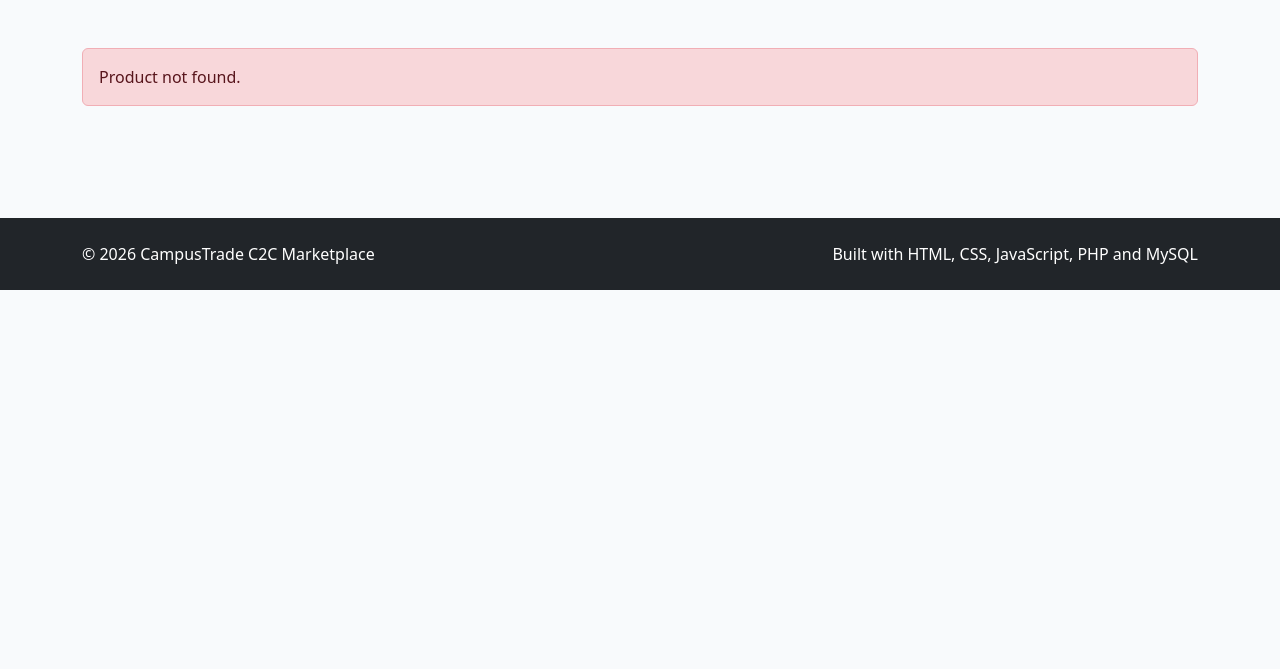
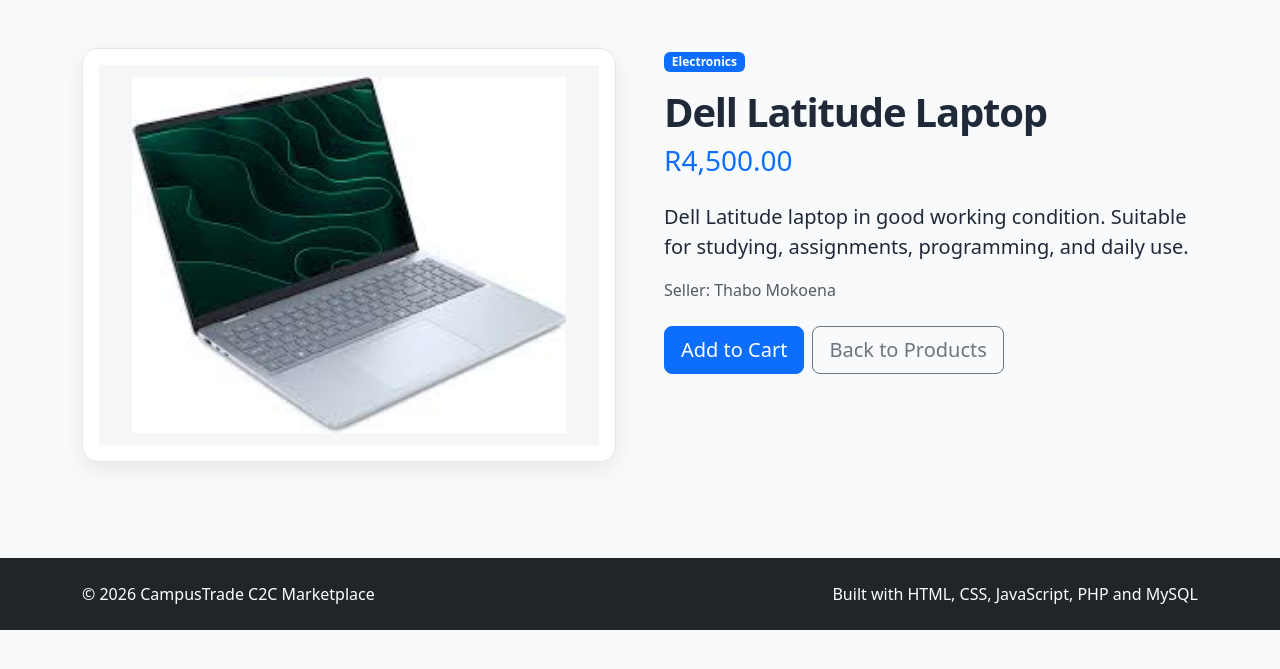
Before and after one commit to TaiwoAdigun1/campustrade-c2c-marketplace, a PHP site: page /product-details.php in a window 1280 px wide. Shown: the part 56-725 px from the top of the page. Run offline with PHP 8.4, Linux system fonts and the light colour scheme; data comes from the database, SQL or seed files in the repository.

Commit message:
product-details.php

```diff
--- a/product-details.php
+++ b/product-details.php
@@ -1,8 +1,185 @@
-<?php include 'includes/db.php'; include 'includes/header.php';
-$id = (int)($_GET['id'] ?? 0);
-$result = mysqli_query($conn, "SELECT p.*, c.category_name, u.full_name FROM products p JOIN categories c ON p.category_id=c.category_id JOIN users u ON p.seller_id=u.user_id WHERE p.product_id=$id");
-$product = mysqli_fetch_assoc($result);
-if(!$product){ echo '<div class="container py-5"><div class="alert alert-danger">Product not found.</div></div>'; include 'includes/footer.php'; exit; }
+<?php
+require_once 'includes/header.php';
+
+$id = isset($_GET['id']) ? (int)$_GET['id'] : 1;
+
+$products = [
+    1 => [
+        'name' => 'Dell Latitude Laptop',
+        'category' => 'Electronics',
+        'seller' => 'Thabo Mokoena',
+        'price' => 4500,
+        'image' => 'laptop.jpg',
+        'description' => 'Dell Latitude laptop in good working condition. Suitable for studying, assignments, programming, and daily use.'
+    ],
+    2 => [
+        'name' => 'iPhone 11 64GB',
+        'category' => 'Electronics',
+        'seller' => 'Ayesha Khan',
+        'price' => 5200,
+        'image' => 'iphone.jpg',
+        'description' => 'iPhone 11 in excellent condition. Battery health 89%. Original box included.'
+    ],
+    3 => [
+        'name' => 'Accounting Textbook',
+        'category' => 'Books',
+        'seller' => 'Lerato Phiri',
+        'price' => 350,
+        'image' => 'textbook.jpg',
+        'description' => 'Accounting textbook suitable for university students. Some highlighting inside but still in good condition.'
+    ],
+    4 => [
+        'name' => 'Nike Sneakers',
+        'category' => 'Fashion',
+        'seller' => 'Jason N.',
+        'price' => 800,
+        'image' => 'sneakers.jpg',
+        'description' => 'Nike sneakers in good condition. Comfortable and suitable for casual wear.'
+    ],
+    5 => [
+        'name' => 'Study Desk',
+        'category' => 'Furniture',
+        'seller' => 'Naledi S.',
+        'price' => 1200,
+        'image' => 'desk.jpg',
+        'description' => 'Study desk suitable for students. Strong and spacious enough for books, laptop, and stationery.'
+    ],
+    6 => [
+        'name' => 'Bluetooth Speaker',
+        'category' => 'Electronics',
+        'seller' => 'Musa D.',
+        'price' => 450,
+        'image' => 'speaker.jpg',
+        'description' => 'Portable Bluetooth speaker with clear sound and good battery life.'
+    ],
+    7 => [
+        'name' => 'Scientific Calculator',
+        'category' => 'Stationery',
+        'seller' => 'Taiwo A.',
+        'price' => 300,
+        'image' => 'calculator.jpg',
+        'description' => 'Scientific calculator suitable for university mathematics, accounting, science, and engineering modules.'
+    ],
+    8 => [
+        'name' => 'Backpack',
+        'category' => 'Fashion',
+        'seller' => 'Karabo M.',
+        'price' => 250,
+        'image' => 'backpack.jpg',
+        'description' => 'Durable backpack with enough space for books, laptop, and daily campus items.'
+    ],
+    9 => [
+        'name' => 'Microwave Oven',
+        'category' => 'Appliances',
+        'seller' => 'Sipho Z.',
+        'price' => 900,
+        'image' => 'microwave.jpg',
+        'description' => 'Microwave oven in working condition. Suitable for student accommodation or home use.'
+    ],
+    10 => [
+        'name' => 'Office Chair',
+        'category' => 'Furniture',
+        'seller' => 'Bianca L.',
+        'price' => 750,
+        'image' => 'chair.jpg',
+        'description' => 'Comfortable office chair suitable for studying or working from home.'
+    ],
+    11 => [
+        'name' => 'Hair Dryer',
+        'category' => 'Appliances',
+        'seller' => 'Amanda T.',
+        'price' => 400,
+        'image' => 'hairdryer.jpg',
+        'description' => 'Hair dryer in good condition. Works well and is easy to carry.'
+    ],
+    12 => [
+        'name' => 'Graphic Design Tablet',
+        'category' => 'Electronics',
+        'seller' => 'Ethan R.',
+        'price' => 1600,
+        'image' => 'tablet.jpg',
+        'description' => 'Graphic design tablet for drawing, editing, and creative projects.'
+    ],
+    13 => [
+        'name' => 'Medical Terminology Book',
+        'category' => 'Books',
+        'seller' => 'Palesa G.',
+        'price' => 500,
+        'image' => 'medical-book.jpg',
+        'description' => 'Medical terminology book suitable for health sciences students.'
+    ],
+    14 => [
+        'name' => 'Soccer Boots',
+        'category' => 'Sports',
+        'seller' => 'Daniel M.',
+        'price' => 650,
+        'image' => 'boots.jpg',
+        'description' => 'Soccer boots in good condition. Suitable for training and matches.'
+    ],
+    15 => [
+        'name' => 'Ring Light',
+        'category' => 'Electronics',
+        'seller' => 'Zinhle B.',
+        'price' => 550,
+        'image' => 'ringlight.jpg',
+        'description' => 'Ring light suitable for content creation, online classes, and video calls.'
+    ]
+];
+
+$product = $products[$id] ?? $products[1];
 ?>
-<section class="container py-5"><div class="row g-4"><div class="col-md-6"><img class="img-fluid rounded-4 shadow-sm w-100" style="max-height:480px;object-fit:cover" src="<?php echo htmlspecialchars($product['product_image'] ?: 'assets/images/placeholder.svg'); ?>" alt="Product"></div><div class="col-md-6"><span class="badge badge-soft mb-3"><?php echo htmlspecialchars($product['category_name']); ?></span><h1><?php echo htmlspecialchars($product['product_name']); ?></h1><h3 class="text-primary my-3">R<?php echo number_format($product['price'],2); ?></h3><p><?php echo nl2br(htmlspecialchars($product['description'])); ?></p><p class="text-muted">Seller: <?php echo htmlspecialchars($product['full_name']); ?></p><a class="btn btn-primary btn-lg" href="add-to-cart.php?id=<?php echo $product['product_id']; ?>">Add to Cart</a></div></div></section>
-<?php include 'includes/footer.php'; ?>
+
+<section class="container py-5">
+    <div class="row g-5 align-items-start">
+        <div class="col-md-6">
+            <div class="product-card p-3">
+                <img
+                    src="/assets/images/<?php echo htmlspecialchars($product['image']); ?>"
+                    class="product-img"
+                    alt="<?php echo htmlspecialchars($product['name']); ?>"
+                    style="height: 380px;"
+                >
+            </div>
+        </div>
+
+        <div class="col-md-6">
+            <span class="badge bg-primary mb-3">
+                <?php echo htmlspecialchars($product['category']); ?>
+            </span>
+
+            <h1 class="section-title">
+                <?php echo htmlspecialchars($product['name']); ?>
+            </h1>
+
+            <h3 class="text-primary mb-4">
+                R<?php echo number_format($product['price'], 2); ?>
+            </h3>
+
+            <p class="lead">
+                <?php echo htmlspecialchars($product['description']); ?>
+            </p>
+
+            <p class="text-muted">
+                Seller: <?php echo htmlspecialchars($product['seller']); ?>
+            </p>
+
+            <div class="d-flex gap-2 mt-4">
+                <a
+                    href="/add-to-cart.php?id=<?php echo $id; ?>"
+                    class="btn btn-primary btn-lg"
+                >
+                    Add to Cart
+                </a>
+
+                <a
+                    href="/products.php"
+                    class="btn btn-outline-secondary btn-lg"
+                >
+                    Back to Products
+                </a>
+            </div>
+        </div>
+    </div>
+</section>
+
+<?php require_once 'includes/footer.php'; ?>
```
